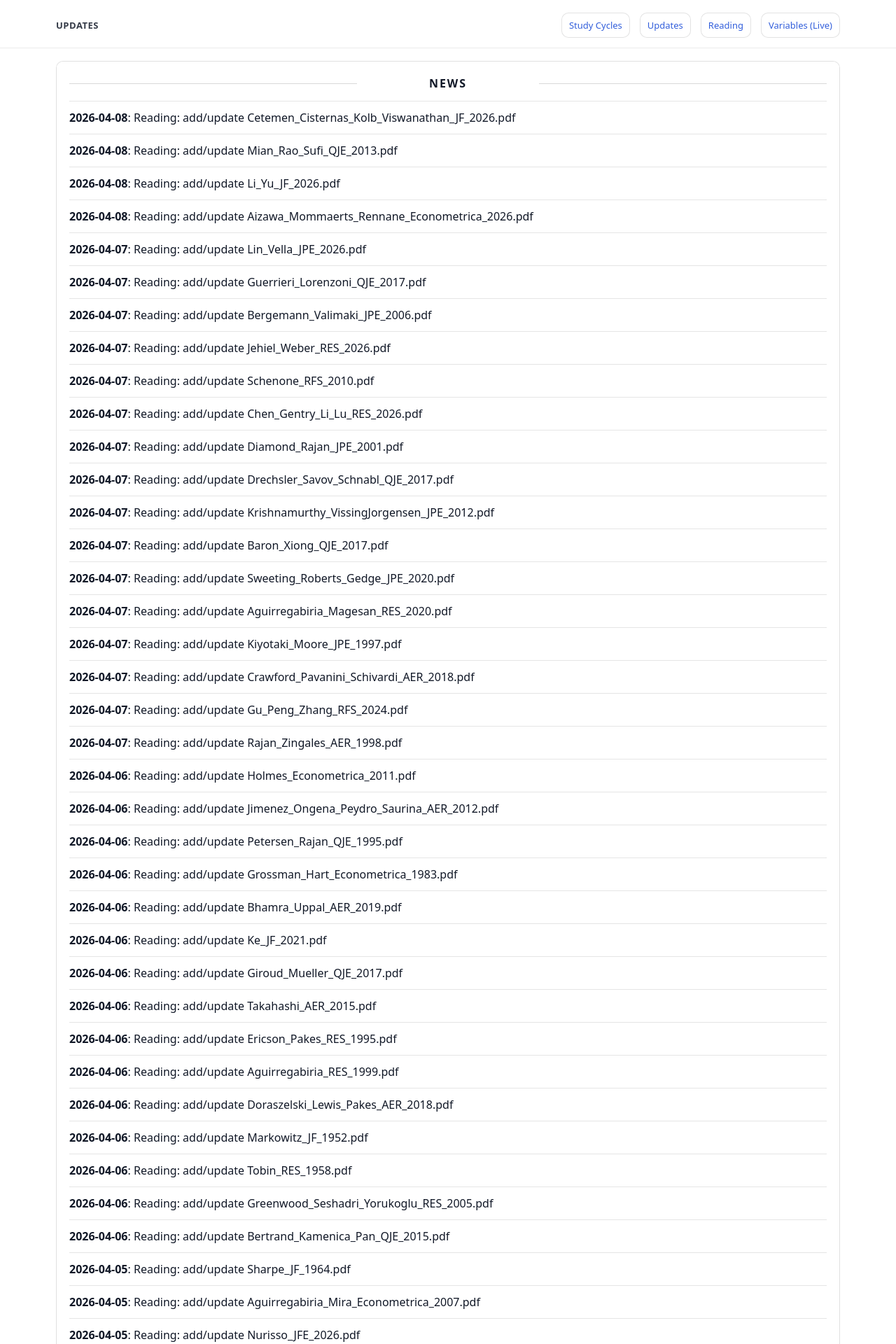
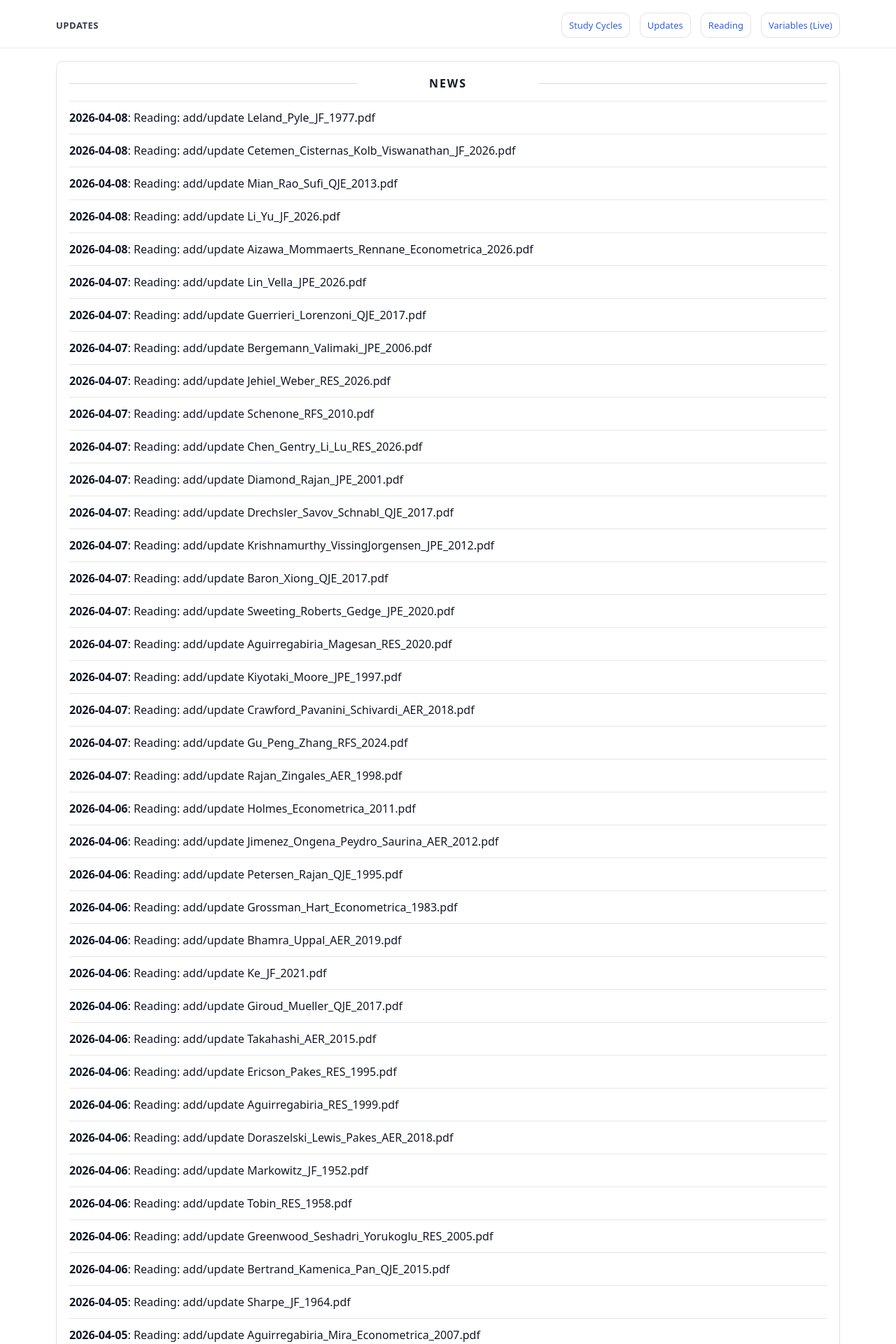
Before and after one commit to yaxinzn/study-archive, a Jekyll site: the page built from updates/index.md, in a window 1280 px wide. Shown: the top 1920 px of the page at 70% size. Built offline with Jekyll 4.4.1, drawn with Linux system fonts in a browser that asks for light colours; some of the changed text lies outside the part shown.

Commit message:
chore: update NEWS feed

```diff
--- a/_data/news.yml
+++ b/_data/news.yml
@@ -1,4 +1,7 @@
 # Auto-generated update history (sorted newest -> oldest). Do not edit manually.
+- ts: "1775599261"
+  date: "2026-04-08"
+  title: "Reading: add/update Leland_Pyle_JF_1977.pdf"
 - ts: "1775598418"
   date: "2026-04-08"
   title: "Reading: add/update Cetemen_Cisternas_Kolb_Viswanathan_JF_2026.pdf"
```
